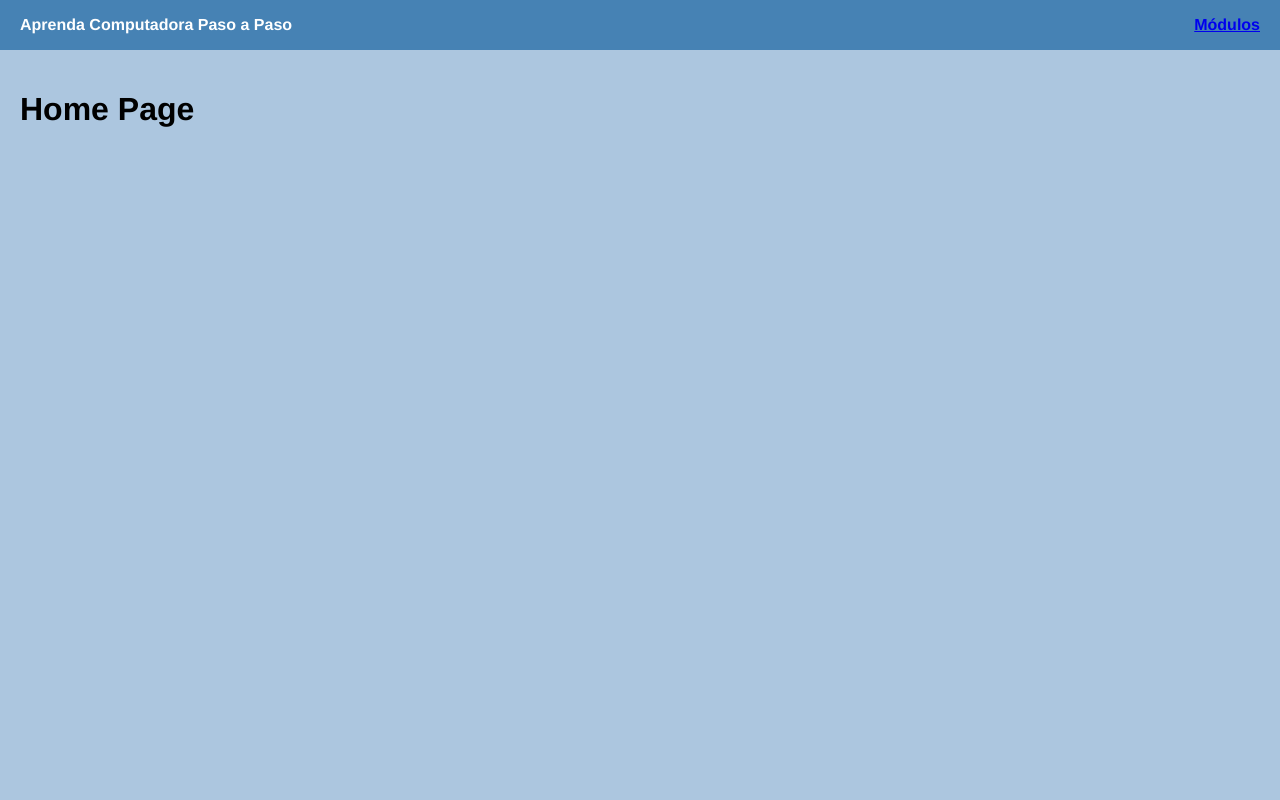
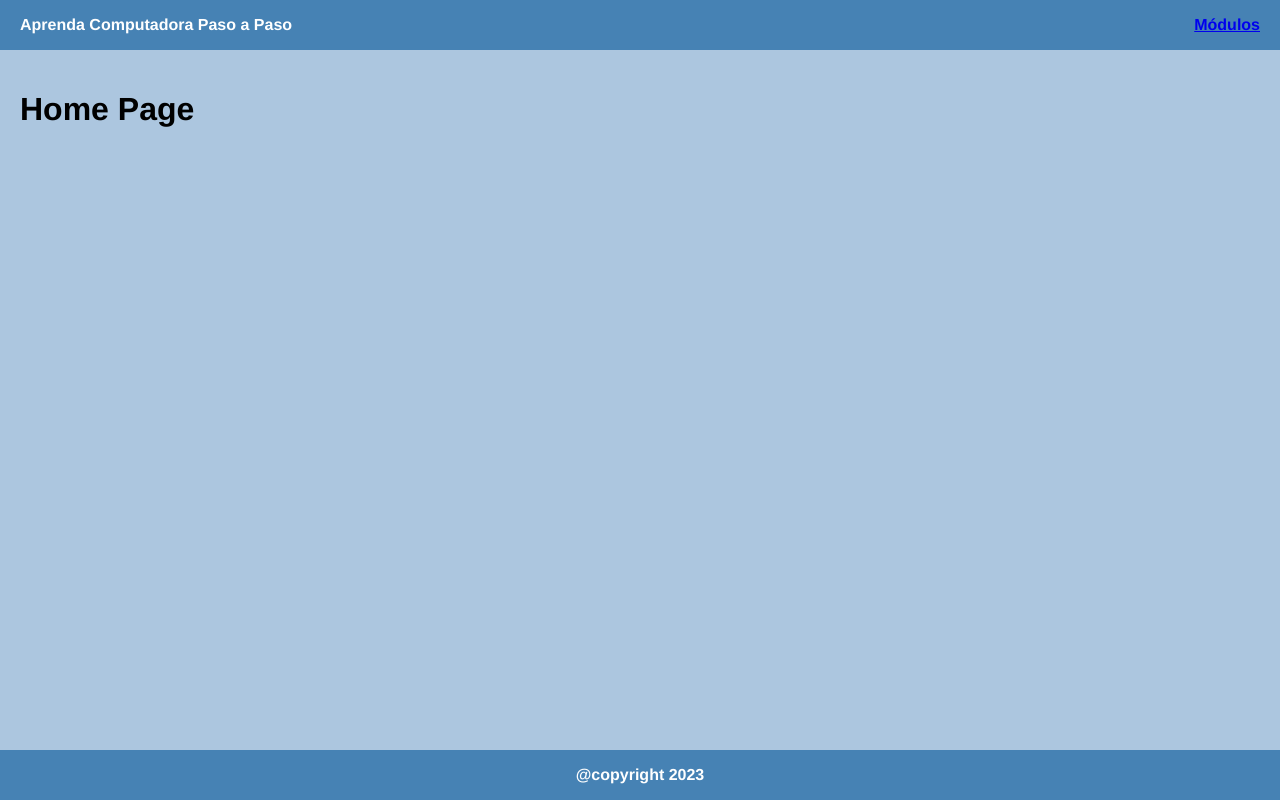
Before and after one commit to Redrogue12/aprenda-computadora, a Vue app: page / in a window 1280 px wide. Built offline with nearby package versions, Linux system fonts and the light colour scheme.

Commit message:
add footer

```diff
--- a/src/App.vue
+++ b/src/App.vue
@@ -1,19 +1,30 @@
 <template>
   <navbar />
-  <div style="padding: 20px;">
+  <div class="app-wrapper">
     <router-view :key="$route.fullPath" />
   </div>
+  <Footer />
 </template>
 
 <script>
 import "./assets/css/style.css";
 import 'normalize.css';
 import Navbar from './layout/Navbar';
+import Footer from './layout/Footer';
 
 export default {
   name: "App",
   components: {
     Navbar,
+    Footer,
   }
 }
 </script>
+
+<style>
+.app-wrapper {
+  padding: 20px;
+  min-height: calc(100vh - 100px);
+  bottom: 0;
+}
+</style>
--- a/src/assets/css/style.css
+++ b/src/assets/css/style.css
@@ -3,7 +3,7 @@
 }
 
 body, html {
-  height: 100%;
+  min-height: 100%;
 }
 
 body {
--- /dev/null
+++ b/src/layout/Footer.vue
@@ -0,0 +1,29 @@
+<template>
+  <div
+    id="footer"
+    class="w-100"
+  >
+    <span>
+      @copyright 2023
+    </span>
+  </div>
+</template>
+
+<script>
+export default {
+  name: "FootEr",
+}
+</script>
+
+<style scoped>
+#footer {
+  height: 50px;
+  padding: 5px 20px;
+  display: flex;
+  justify-content: center;
+  background-color: steelblue;
+  color: #fff;
+  font-weight: bold;
+  align-items: center;
+}
+</style>
```
